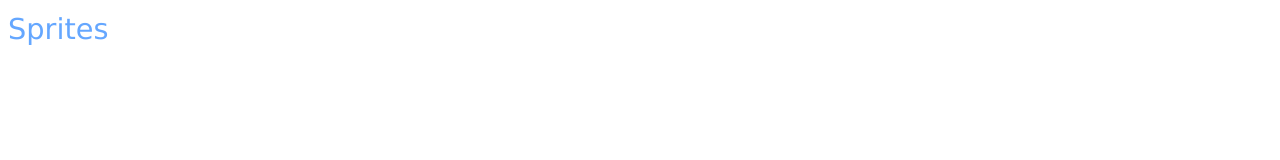
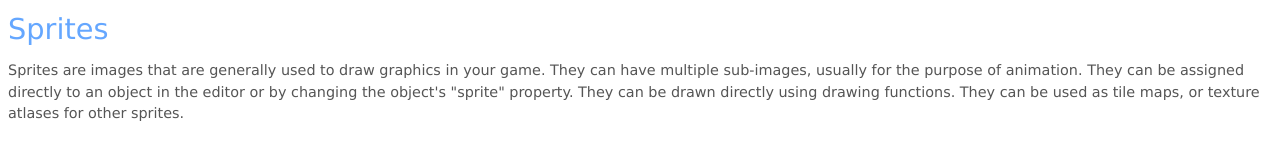
Before and after one commit to JackOatley/GameBeans-Docs, a plain HTML site: page overview/sprites.html in a window 1280 px wide. Drawn offline with Linux system fonts and the light colour scheme.

Commit message:
Filled out some sprite overview.

```diff
--- a/overview/sprites.html
+++ b/overview/sprites.html
@@ -10,7 +10,11 @@
 
 		<h1>Sprites</h1>
 
-		<p></p>
+		<p>Sprites are images that are generally used to draw graphics in your game.
+		They can have multiple sub-images, usually for the purpose of animation.
+		They can be assigned directly to an object in the editor or by changing the object's "sprite" property.
+		They can be drawn directly using drawing functions.
+		They can be used as tile maps, or texture atlases for other sprites.</p>
 
 	</body>
 
```
